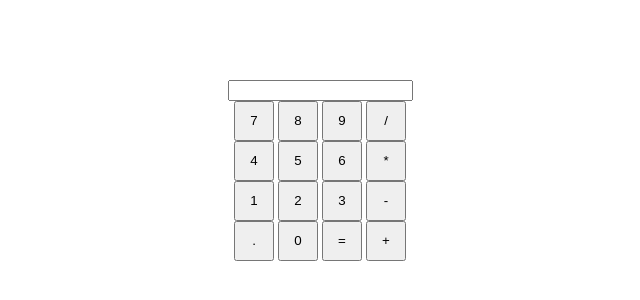
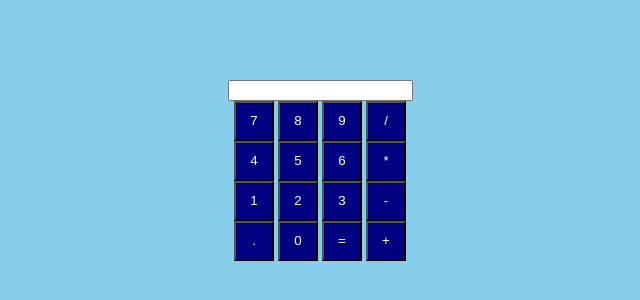
Before and after one commit to gabrielsoares2/calculadora, a plain HTML site: page index.html in a window 1280 px wide. Shown: the part 198-498 px from the top of the page, without its empty margins (320-960 px from the left). Drawn offline with Linux system fonts and the light colour scheme.

Commit message:
calculadora

```diff
--- a/style.css
+++ b/style.css
@@ -1,3 +1,7 @@
+body {
+	background-color: skyblue;
+}
+
 #container {
 	height: 90vh;
 	display: flex;
@@ -7,6 +11,8 @@
 }
 
 button {
+	background-color: navy;
+	color: white;
 	height: 40px;
 	width: 40px;
 }
```
